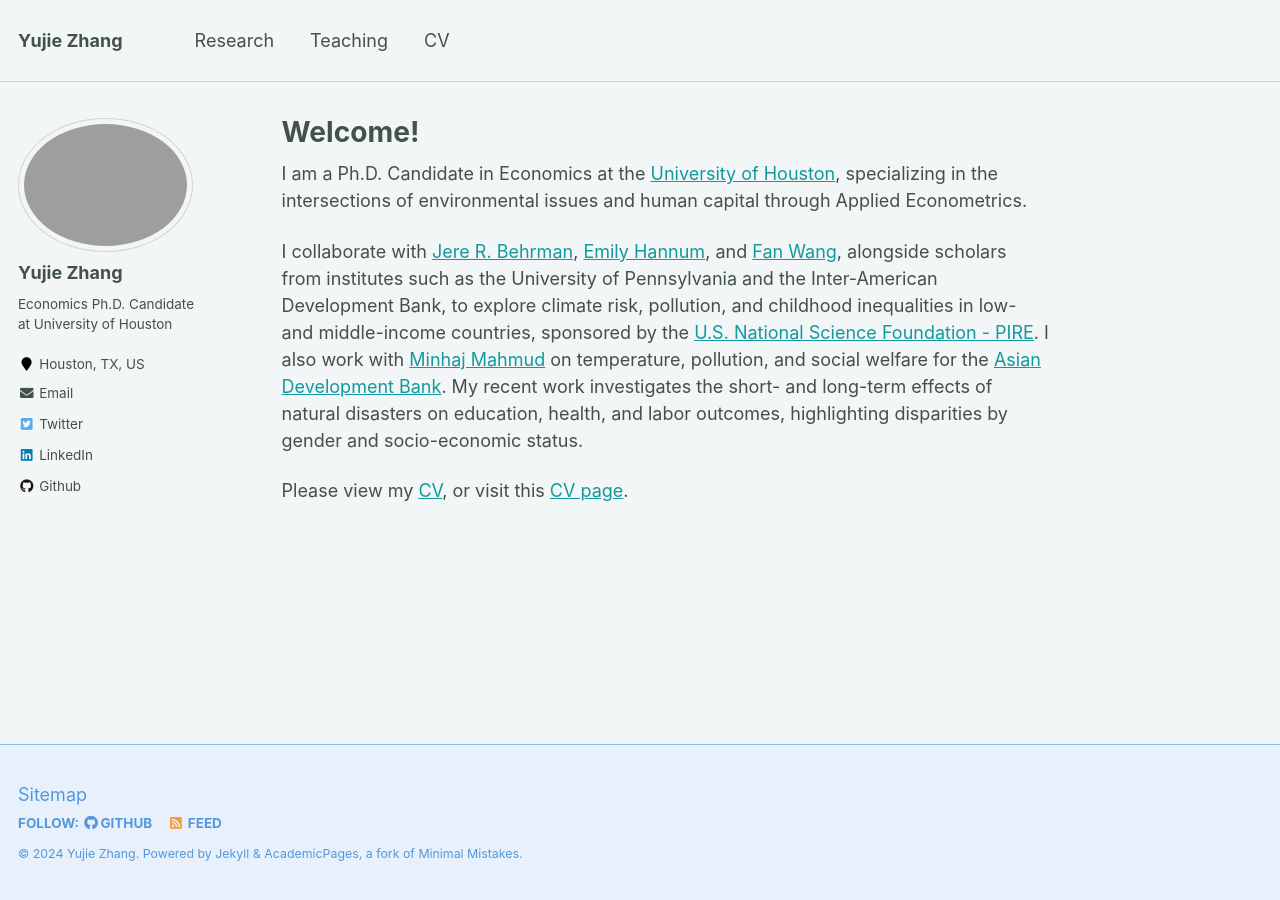
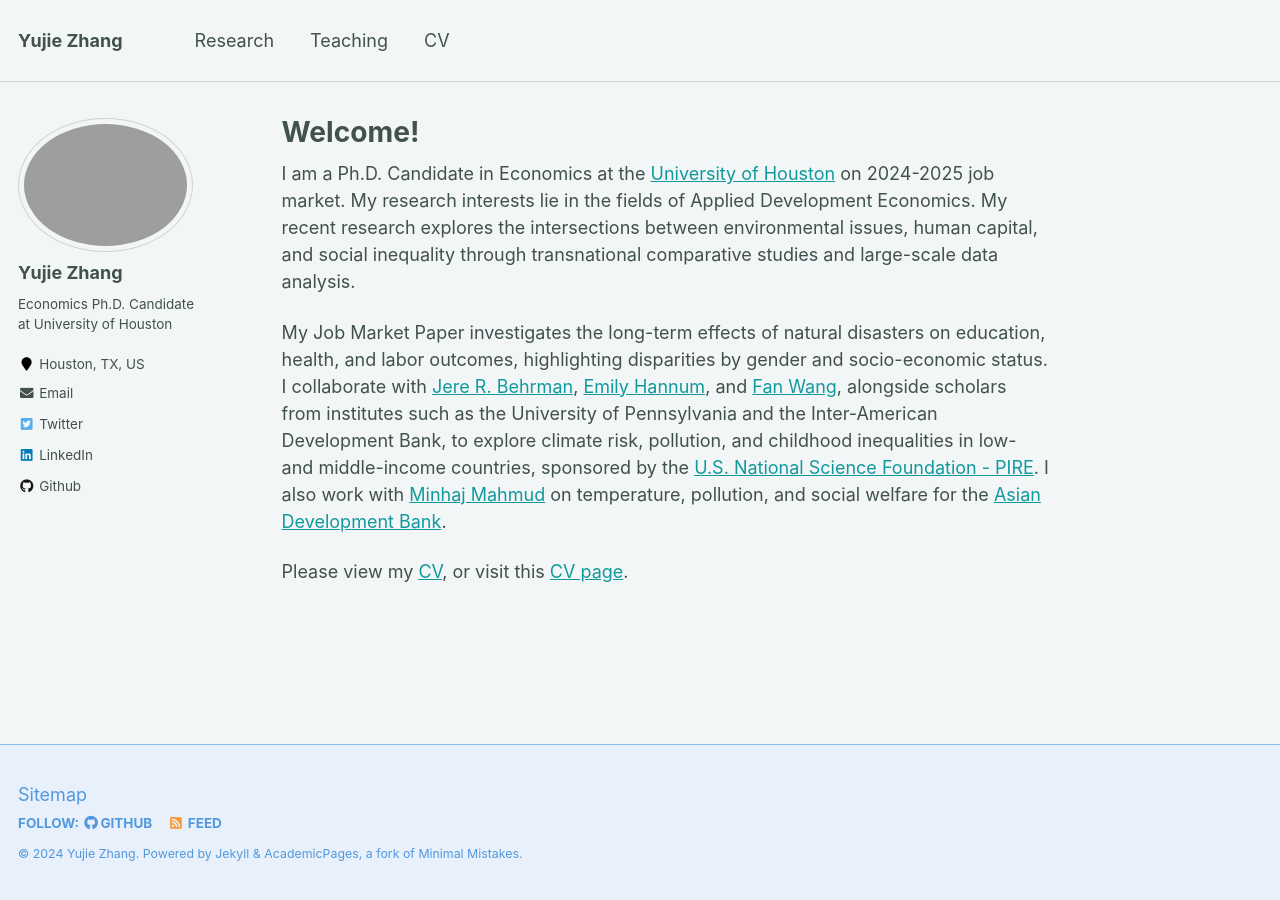
Before and after one commit to yujiezhangecon/yujiezhangecon.github.io, a Jekyll site: the page built from _pages/about.md, in a window 1280 px wide. Built offline with Jekyll 4.4.1, drawn with Linux system fonts in a browser that asks for light colours.

Commit message:
Update about.md

```diff
--- a/_pages/about.md
+++ b/_pages/about.md
@@ -8,14 +8,16 @@ redirect_from:
   - /about.html
 ---
 
-I am a Ph.D. Candidate in Economics at the [University of Houston](https://www.uh.edu/class/economics/), specializing in the intersections of environmental issues and human capital through Applied Econometrics.
+I am a Ph.D. Candidate in Economics at the [University of Houston](https://www.uh.edu/class/economics/) on 2024-2025 job market.
+My research interests lie in the fields of Applied Development Economics. My recent research explores the intersections between environmental issues, human capital, and social inequality through transnational comparative studies and large-scale data analysis.
 
 <!---
 My research encompasses environment, health, education, labor, and inequality, particularly in developing countries. Recent work investigates the short- and long-term effects of climatic shocks on human capital, highlighting disparities by gender and socio-economic status.
 --->
 
+My Job Market Paper investigates the long-term effects of natural disasters on education, health, and labor outcomes, highlighting disparities by gender and socio-economic status.
 I collaborate with [Jere R. Behrman](https://economics.sas.upenn.edu/people/jere-r-behrman), [Emily Hannum](https://sociology.sas.upenn.edu/people/emily-hannum), and [Fan Wang](https://fanwangecon.github.io/), alongside scholars from institutes such as the University of Pennsylvania and the Inter-American Development Bank, to explore climate risk, pollution, and childhood inequalities in low- and middle-income countries, sponsored by the [U.S. National Science Foundation - PIRE](https://beta.nsf.gov/funding/opportunities/partnerships-international-research-education-pire-0).
-I also work with [Minhaj Mahmud](https://blogs.adb.org/author/minhaj-mahmud) on temperature, pollution, and social welfare for the [Asian Development Bank](https://www.adb.org/). My recent work investigates the short- and long-term effects of natural disasters on education, health, and labor outcomes, highlighting disparities by gender and socio-economic status.
+I also work with [Minhaj Mahmud](https://blogs.adb.org/author/minhaj-mahmud) on temperature, pollution, and social welfare for the [Asian Development Bank](https://www.adb.org/).
 
 Please view my <a href="/YujieZhang_CV.pdf">CV</a>, or visit this [CV page](https://yujiezhangecon.github.io/cv/).
 
```
